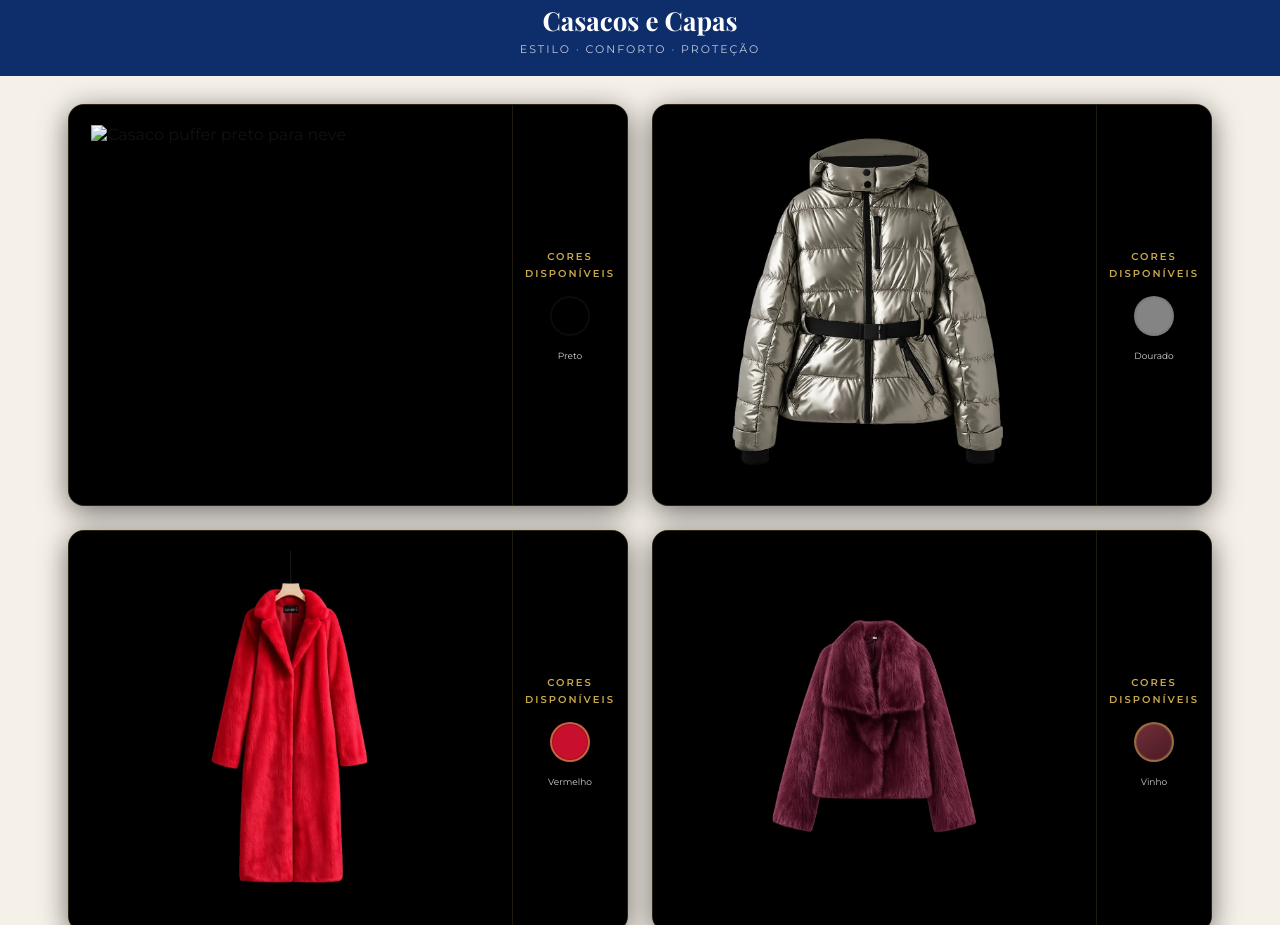
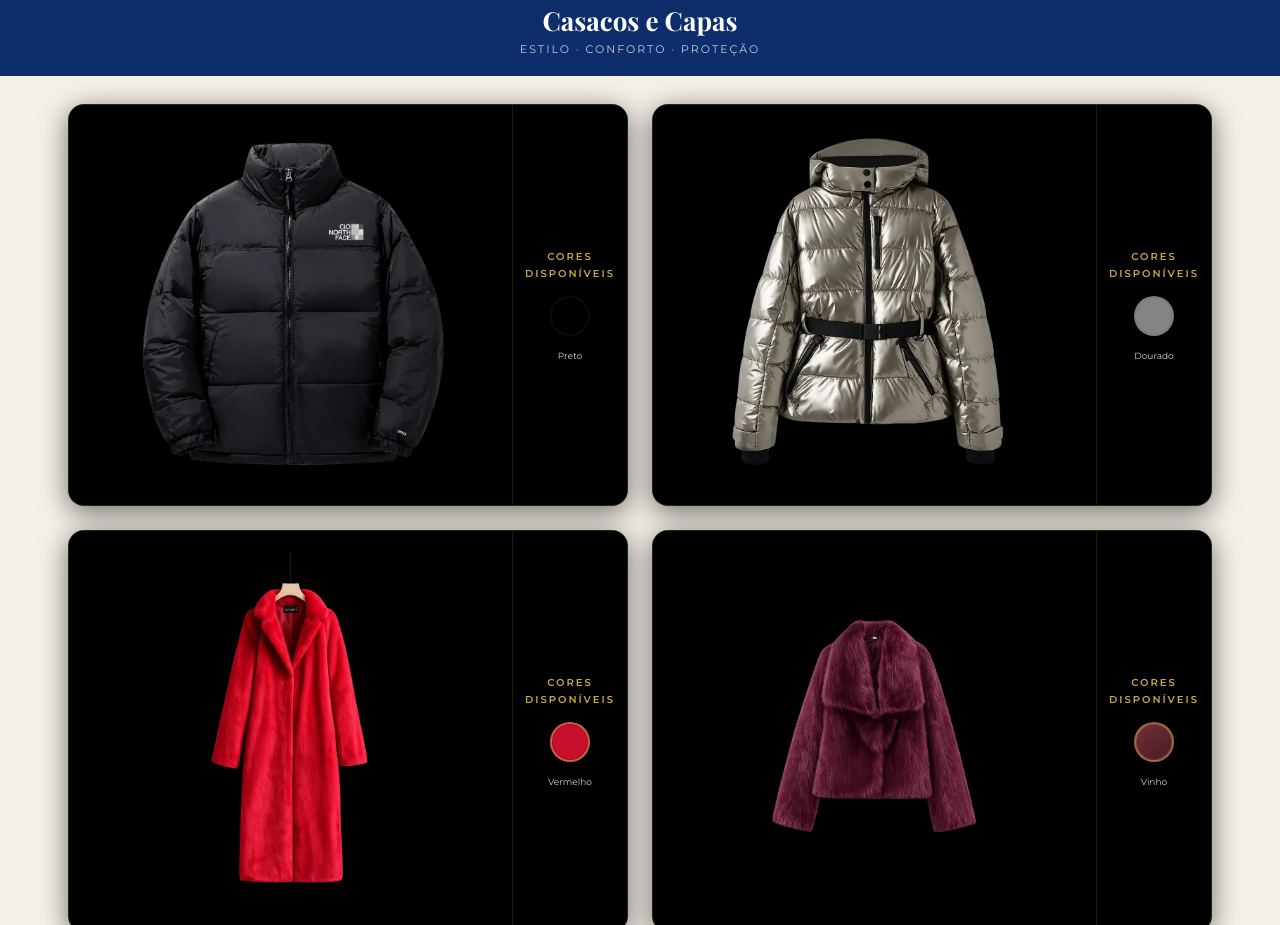
Before and after one commit to scalecompanyads/roupa-de-neve-chile, a plain HTML site: page catalogo/index.html in a window 1280 px wide. Shown: the part 2440-3365 px from the top of the page. Drawn offline with nearby package versions, Linux system fonts and the light colour scheme; files whose address does not match are found by name; a web font is replaced by a local one.

Commit message:
Update index.html

```diff
--- a/catalogo/index.html
+++ b/catalogo/index.html
@@ -915,7 +915,7 @@
   <div style="background:#000000;border-radius:16px;overflow:hidden;box-shadow:0 6px 28px rgba(0,0,0,0.55);border:1px solid rgba(201,168,76,0.22);">
     <div style="display:flex;align-items:stretch;height:400px;">
       <div style="flex:1;background:#000000;display:flex;align-items:center;justify-content:center;overflow:hidden;">
-        <img src="img-casacos/casaco-preto.png" alt="Casaco puffer preto para neve" width="800" height="800" loading="lazy" decoding="async" style="max-width:90%;max-height:90%;object-fit:contain;object-position:center;display:block;margin:auto;">
+        <img src="/catalogo/img-casacos/casaco-preto.png" alt="Casaco puffer preto para neve" width="800" height="800" loading="lazy" decoding="async" style="max-width:90%;max-height:90%;object-fit:contain;object-position:center;display:block;margin:auto;">
       </div>
       <div style="
         width:115px;background:#000000;
```
